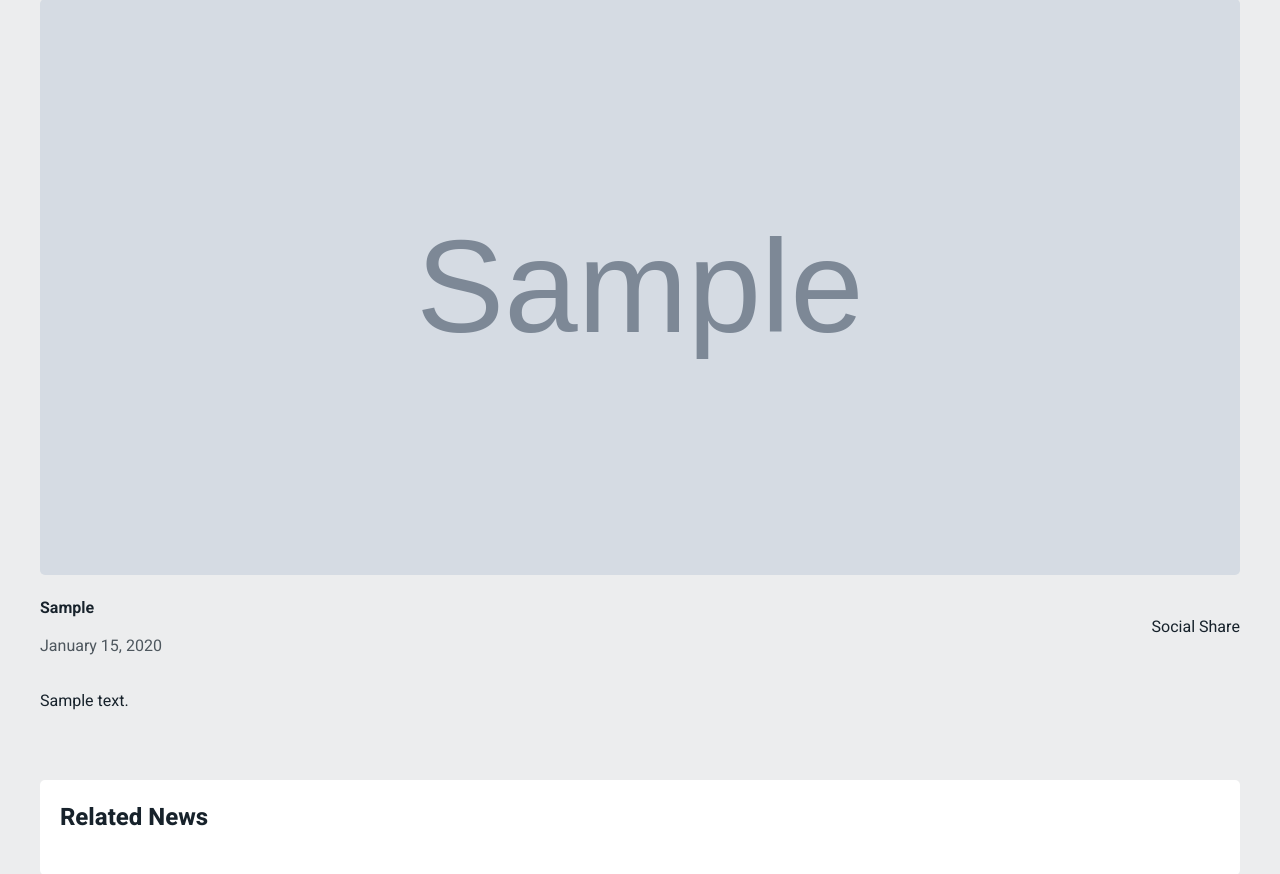
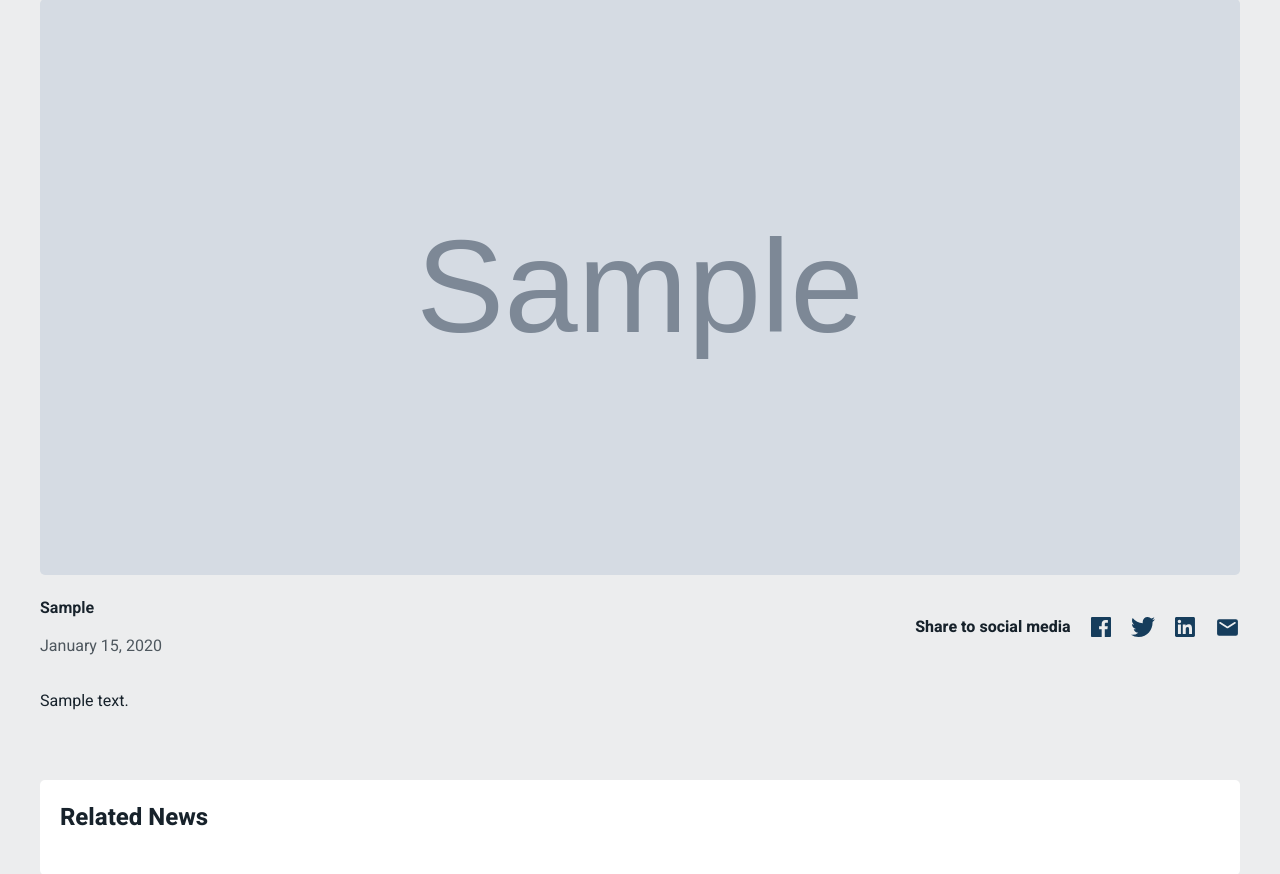
Before and after one commit to taizulislam52/django-news, a Django app: a page that uses news/templates/news/single.html in a window 1280 px wide. Shown: the part 355-1229 px from the top of the page. Run offline with Django 4.2, Linux system fonts and the light colour scheme; tables that the repository leaves empty hold one stand-in row (values such as "Sample post"); grey boxes marked "Sample" are stand-in pictures.

Commit message:
Add share news on social media functionality

```diff
--- a/news/templates/news/single.html
+++ b/news/templates/news/single.html
@@ -19,7 +19,7 @@
                     <p class="single__meta-author">{{ object.author|capfirst }}</p>
                     <p class="single__meta-date">{{ object.created_at|date:'F j, Y' }}</p>
                 </div>
-                <div>Social Share</div>
+                {% include 'news/single/share-news.html' %}
             </div>
             <div class="single__content">
                 {% autoescape off %}
--- /dev/null
+++ b/news/templates/news/single/share-news.html
@@ -0,0 +1,29 @@
+<div class="single-share-news">
+    <h4 class="single-share-news__title">Share to social media</h4>
+
+    <ul class="single-share-news-items">
+        <li class="single-share-news-items__item">
+            <a class="single-share-news-items__link" href="http://www.facebook.com/sharer.php?u={{ request.build_absolute_uri }}&t={{ object.title }}" title="Share on Facebook" target="_blank" rel="noreferrer noopener">
+                <img height="24" src="/static/src/images/icon-facebook-black.svg" alt="Share on Facebook">
+            </a>
+        </li>
+
+        <li class="single-share-news-items__item">
+            <a class="single-share-news-items__link" href="http://twitter.com/share?text={{ object.title }}&url={{ request.build_absolute_uri }}" title="Tweet This News" target="_blank" rel="noreferrer noopener">
+                <img width="24" src="/static/src/images/icon-twitter-black.svg" alt="Tweet This">
+            </a>
+        </li>
+
+        <li  class="single-share-news-items__item">
+            <a class="single-share-news-items__link" href="https://www.linkedin.com/shareArticle?mini=true&url={{ request.build_absolute_uri }}" target="_blank" rel="noreferrer noopener">
+                <img height="20" width="20" src="/static/src/images/icon-linkedin-black.svg" alt="Share on Linkedin">
+            </a>
+        </li>
+
+        <li class="single-share-news-items__item single-share-news-items__item--email">
+          <a class="single-share-news-items__link" href="mailto:?subject=Information you may be interested in&body=I thought you might be interested in this information: {{ request.build_absolute_uri }}" rel="noreferrer noopener">
+            <img height="24" width="24" src="/static/src/images/icon-email-black.svg" alt="Share on Email">
+          </a>
+        </li>
+    </ul>
+</div>
--- a/static/assets/main.css
+++ b/static/assets/main.css
@@ -1027,6 +1027,18 @@ img {
           align-items: center;
   margin-top: 0.875rem;
 }
+@media (max-width: 47.99rem) {
+  .single__context {
+    -webkit-box-orient: vertical;
+    -webkit-box-direction: normal;
+        -ms-flex-direction: column;
+            flex-direction: column;
+    gap: 20px;
+    -webkit-box-align: start;
+        -ms-flex-align: start;
+            align-items: flex-start;
+  }
+}
 .single__meta {
   font-size: 1rem;
 }
@@ -1365,3 +1377,45 @@ img {
     grid-template-columns: repeat(1, 1fr);
   }
 }
+
+.single-share-news {
+  display: -webkit-box;
+  display: -ms-flexbox;
+  display: flex;
+  -webkit-box-align: center;
+      -ms-flex-align: center;
+          align-items: center;
+}
+.single-share-news-items {
+  display: -webkit-box;
+  display: -ms-flexbox;
+  display: flex;
+  -webkit-box-align: center;
+      -ms-flex-align: center;
+          align-items: center;
+}
+.single-share-news-items img {
+  display: block;
+  height: 20px;
+  width: auto;
+}
+.single-share-news-items__item {
+  display: inline-block;
+  vertical-align: middle;
+  margin-left: 1.25rem;
+  list-style: none;
+  -webkit-transition: -webkit-transform 0.3s;
+  transition: -webkit-transform 0.3s;
+  transition: transform 0.3s;
+  transition: transform 0.3s, -webkit-transform 0.3s;
+}
+.single-share-news-items__item--email img {
+  height: 25px;
+}
+.single-share-news-items__item:hover {
+  -webkit-transform: scale(1.1);
+          transform: scale(1.1);
+}
+.single-share-news-items__link {
+  display: block;
+}
--- a/static/src/scss/layouts/_single.scss
+++ b/static/src/scss/layouts/_single.scss
@@ -40,6 +40,11 @@
         justify-content: space-between;
         align-items: center;
         margin-top: rem(14px);
+        @include screen(sm) {
+            flex-direction: column;
+            gap: 20px;
+            align-items: flex-start;
+        }
     }
 
     &__meta {
--- /dev/null
+++ b/static/src/scss/layouts/single/_share-news.scss
@@ -0,0 +1,32 @@
+.single-share-news {
+    display: flex;
+    align-items: center;
+    &-items {
+        display: flex;
+        align-items: center;
+        img {
+            display: block;
+            height: 20px;
+            width: auto;
+        }
+        &__item {
+            display: inline-block;
+            vertical-align: middle;
+            margin-left: rem(20px);
+            list-style: none;
+            transition: transform 0.3s;
+
+            &--email {
+                img {
+                    height: 25px;
+                }
+            }
+            &:hover {
+                transform: scale(1.1);
+            }
+        }
+        &__link {
+            display: block;
+        }
+    }
+}
--- a/static/src/scss/templates/_single.scss
+++ b/static/src/scss/templates/_single.scss
@@ -1 +1,2 @@
 @import "../layouts/single/related-news";
+@import "../layouts/single/share-news";
```
Also changed, not shown: static/src/images/icon-email-black.svg (added), static/src/images/icon-facebook-black.svg (added), static/src/images/icon-linkedin-black.svg (added), static/src/images/icon-twitter-black.svg (added), 3 other files.
